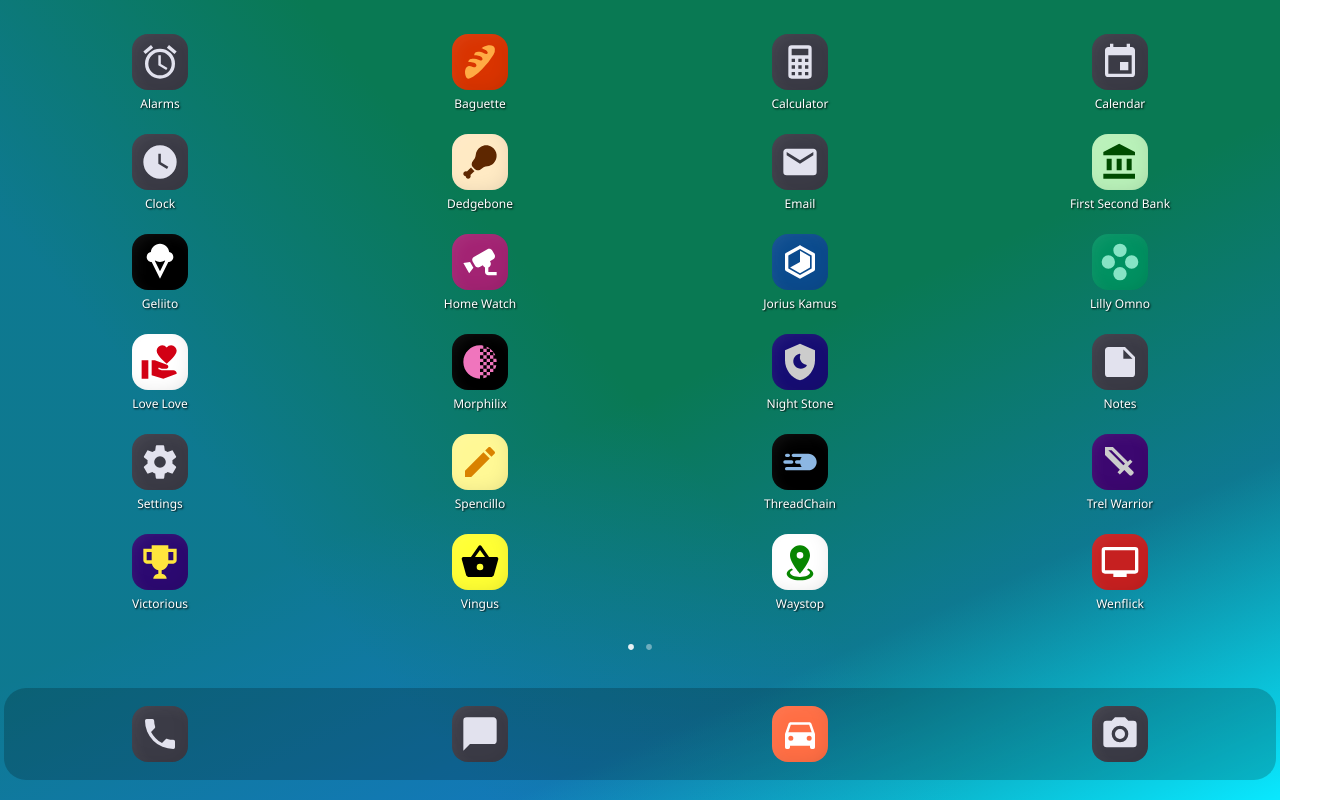
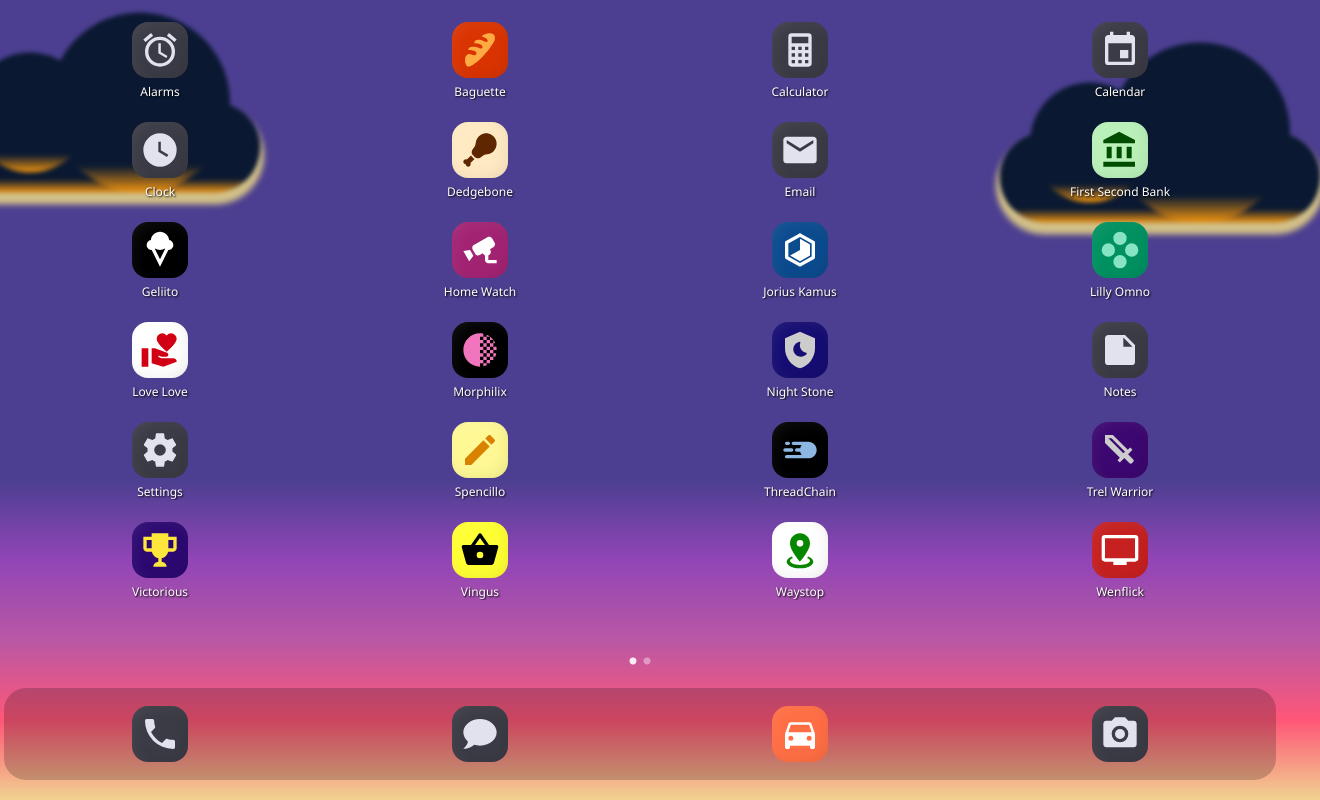
Before and after one commit to hperrin/stock-app-home-screen, a Svelte app: page / in a window 1280 px wide. Shown: the whole page, 1320 px wide, since content can reach past the window. Built offline with nearby package versions, Linux system fonts and the light colour scheme.

Commit message:
Lots of design improvements. Hide/show apps.

```diff
--- a/src/app.html
+++ b/src/app.html
@@ -7,7 +7,7 @@
 		<meta name="viewport" content="width=device-width, initial-scale=1" />
 		<meta name="apple-mobile-web-app-capable" content="yes" />
 		<meta name="apple-mobile-web-app-status-bar-style" content="black-translucent" />
-		<meta name="theme-color" content="#097953" />
+		<meta name="theme-color" content="#4C3F91" />
 
 		%svelte.head%
 	</head>
--- a/src/routes/index.svelte
+++ b/src/routes/index.svelte
@@ -18,7 +18,7 @@
 		mdiNote,
 		mdiCog,
 		mdiPhone,
-		mdiMessage,
+		mdiChat,
 		mdiClock,
 		mdiAlarm,
 		mdiCalculator,
@@ -41,6 +41,7 @@
 		bgColor?: string;
 		color?: string;
 		size?: number;
+		onClick?: () => void;
 	};
 
 	// Additional apps if you need different ones / more:
@@ -71,7 +72,7 @@
 		}
 	];
 
-	const apps: App[] = [
+	let apps: App[] = [
 		{
 			name: 'Vingus',
 			icon: mdiBasket,
@@ -217,33 +218,50 @@
 			color: '#004C00'
 		}
 	].sort((a, b) => a.name.localeCompare(b.name));
+	const removedApps: App[] = [];
 
 	const tray: App[] = [
 		{
 			name: 'Phone',
 			icon: mdiPhone,
 			bgColor: '#3B3B46',
-			color: '#E2E2EE'
+			color: '#E2E2EE',
+			onClick: () => {
+				if (apps.length) {
+					removedApps.push(apps.splice(apps.length - 1, 1)[0]);
+					apps = apps;
+				}
+			}
 		},
 		{
 			name: 'Messages',
-			icon: mdiMessage,
+			icon: mdiChat,
 			bgColor: '#3B3B46',
-			color: '#E2E2EE'
+			color: '#E2E2EE',
+			onClick: () => {
+				if (removedApps.length) {
+					apps.push(removedApps.splice(removedApps.length - 1, 1)[0]);
+					apps = apps;
+				}
+			}
 		},
 		{
 			name: 'Kangroo',
 			icon: mdiCar,
 			bgColor: '#FF6E44',
-			color: '#FFF'
+			color: '#FFF',
+			onClick: () => (appsVisible = !appsVisible)
 		},
 		{
 			name: 'Camera',
 			icon: mdiCamera,
 			bgColor: '#3B3B46',
-			color: '#E2E2EE'
+			color: '#E2E2EE',
+			onClick: toggleFullscreen
 		}
 	];
+
+	let appsVisible = true;
 
 	async function toggleFullscreen() {
 		if (document.fullscreenElement) {
@@ -261,9 +279,12 @@
 </script>
 
 <div class="container">
-	<div class="screen">
+	<div class="cloud cloud-left" />
+	<div class="cloud cloud-right" />
+
+	<div class="screen" class:apps-visible={appsVisible}>
 		{#each apps as app}
-			<div class="app" on:click={toggleFullscreen}>
+			<div class="app" on:click={app.onClick || (() => {})}>
 				<div
 					class="logo"
 					style="{app.bgColor ? `background-color: ${app.bgColor};` : ''} {app.color
@@ -283,7 +304,7 @@
 		{/each}
 	</div>
 
-	<div class="pager">
+	<div class="pager" class:apps-visible={appsVisible}>
 		<svg viewBox="0 0 24 24">
 			<path fill="currentColor" d={mdiCircleSmall} />
 		</svg>
@@ -294,7 +315,7 @@
 
 	<div class="tray">
 		{#each tray as app}
-			<div class="app" on:click={toggleFullscreen}>
+			<div class="app" on:click={app.onClick || (() => {})}>
 				<div
 					class="logo"
 					style="{app.bgColor ? `background-color: ${app.bgColor};` : ''} {app.color
@@ -324,10 +345,15 @@
 	}
 
 	:global(body) {
-		background: rgb(5, 0, 91);
-		background: linear-gradient(rgba(9, 121, 83, 1), rgba(9, 121, 83, 1)),
-			linear-gradient(336deg, rgba(0, 212, 255, 1), rgba(5, 0, 91, 1) 25%, transparent 50%),
-			linear-gradient(50deg, rgba(5, 0, 91, 1), rgba(5, 0, 91, 1) 25%, transparent 50%);
+		background: rgba(76, 63, 145);
+		background: linear-gradient(
+			rgba(76, 63, 145, 1),
+			rgba(76, 63, 145, 1) 60%,
+			rgba(145, 69, 182, 1) 70%,
+			rgba(185, 88, 165, 1) 80%,
+			rgba(255, 86, 119, 1) 90%,
+			rgba(240, 210, 144, 1) 100%
+		);
 		background-blend-mode: screen;
 		background-size: cover;
 		color: white;
@@ -341,9 +367,11 @@
 	.container {
 		display: flex;
 		height: 100%;
+		width: 100%;
+		overflow: hidden;
 		flex-direction: column;
 		justify-content: space-between;
-		padding: 12px 0 16px;
+		padding: 0 0 16px;
 		box-sizing: border-box;
 	}
 
@@ -371,15 +399,22 @@
 	}
 
 	.pager {
-		text-align: center;
+		flex-grow: 1;
+		display: flex;
+		justify-content: center;
+		align-items: flex-end;
+		margin-bottom: 16px;
 	}
 	.pager svg {
 		height: 14px;
 		width: 14px;
-		transform: scale(2.5);
+		transform: scale(3);
 		opacity: 0.4;
 	}
-	.pager svg:first-child {
+	.pager.apps-visible svg:first-child {
+		opacity: 0.9;
+	}
+	.pager:not(.apps-visible) svg:last-child {
 		opacity: 0.9;
 	}
 
@@ -390,6 +425,13 @@
 		flex-wrap: wrap;
 		width: calc(100% / 4);
 		margin-top: 22px;
+	}
+
+	.screen .app {
+		visibility: hidden;
+	}
+	.screen.apps-visible .app {
+		visibility: visible;
 	}
 
 	.tray .app {
@@ -428,4 +470,43 @@
 	.tray .name {
 		display: none;
 	}
+
+	.cloud {
+		position: absolute;
+		background: linear-gradient(rgb(10, 25, 49), rgb(10, 25, 49) 85%, rgba(243, 149, 13, 1));
+		box-shadow: 0 4px 2px 2px rgba(244, 225, 133, 0.8);
+		width: 160px;
+		height: 45px;
+		border-radius: 45px;
+		transform: scale(2);
+		filter: blur(1px);
+	}
+	.cloud::after,
+	.cloud::before {
+		content: ' ';
+		display: block;
+		position: absolute;
+		background: inherit;
+		border-radius: 100%;
+	}
+	.cloud::after {
+		width: 60px;
+		height: 60px;
+		top: -25px;
+		left: 15px;
+	}
+	.cloud::before {
+		width: 90px;
+		height: 90px;
+		top: -45px;
+		left: 55px;
+	}
+	.cloud.cloud-left {
+		left: 20px;
+		top: 125px;
+	}
+	.cloud.cloud-right {
+		right: 40px;
+		top: 155px;
+	}
 </style>
```
